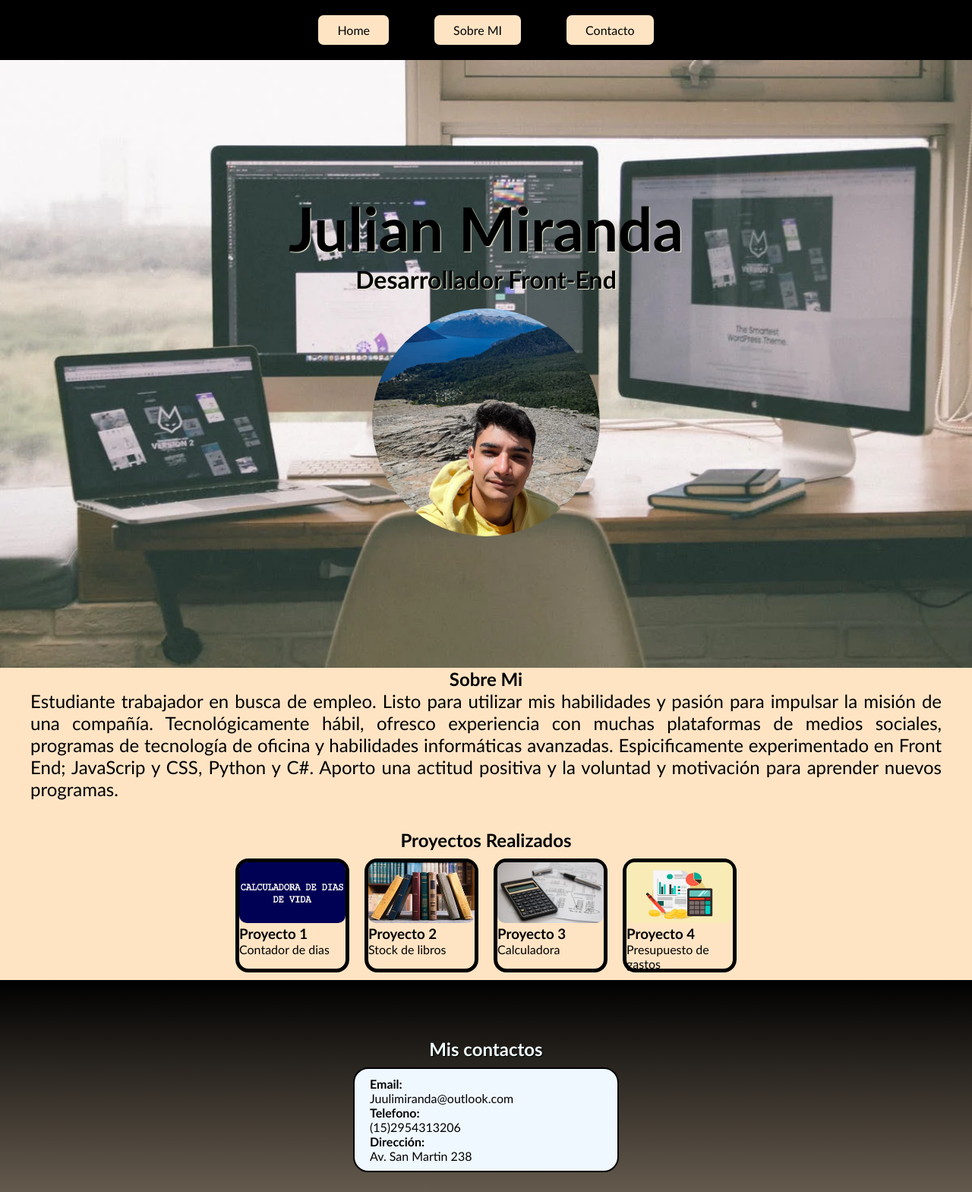
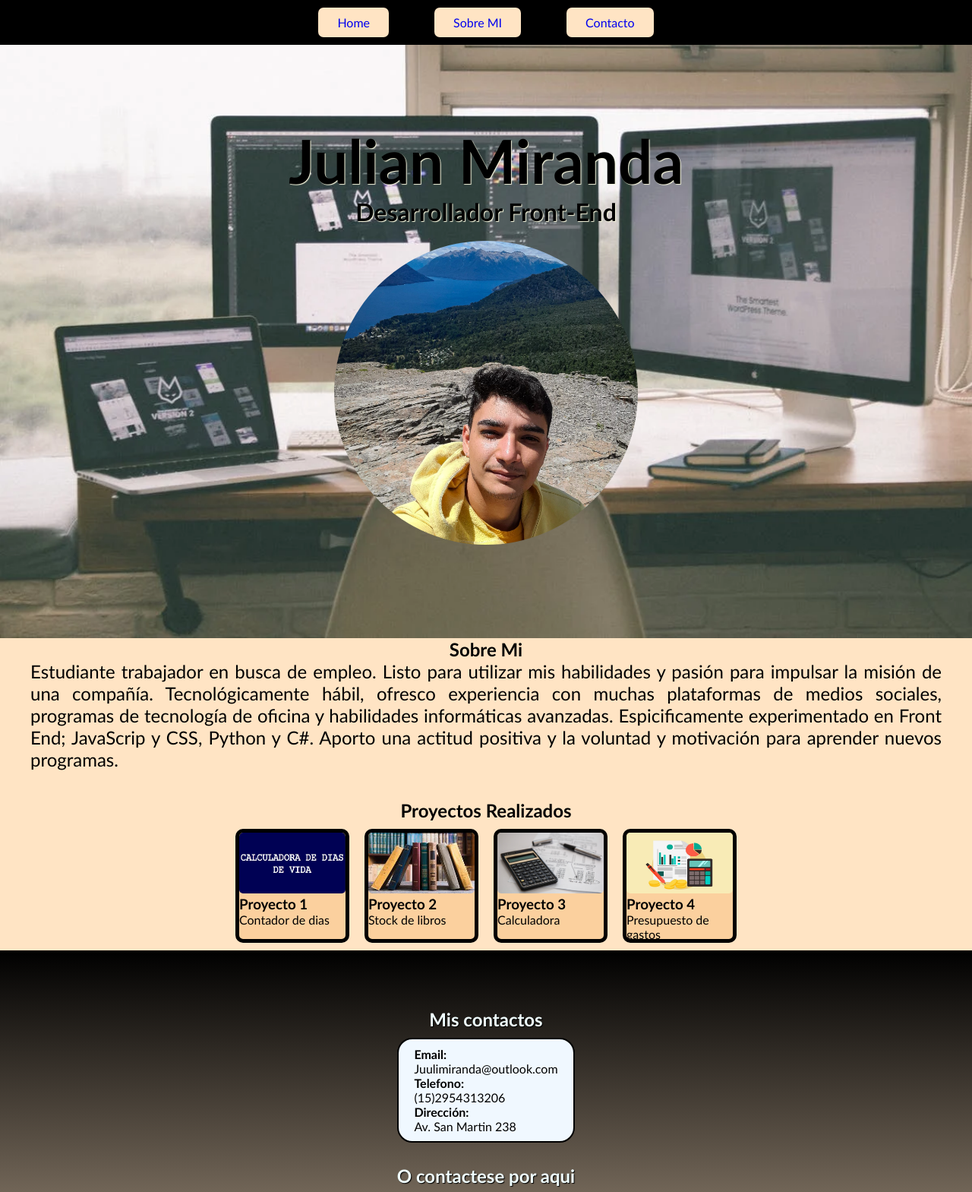
Before and after one commit to JulianMirandaR/PortafolioPersonal, a plain HTML site: page index.html in a window 1280 px wide. Shown: the top 1569 px of the page at 76% size. Drawn offline with Linux system fonts and the light colour scheme.

Commit message:
Update estilos.css

```diff
--- a/estilos.css
+++ b/estilos.css
@@ -1,11 +1,20 @@
-*{
+* {
   box-sizing: border-box;
   margin: 0;
   padding: 0;
   font-family: 'Trebuchet MS', 'Lucida Sans Unicode', 'Lucida Grande', 'Lucida Sans', Arial, sans-serif;
 }
 
-  /* Estilos para el menú de navegación */
+nav {
+  position: fixed;
+  top: 0;
+  left: 0;
+  width: 100%;
+  background-color: black;
+  color: #fff;
+  padding: 10px;
+}
+
 nav ul {
   display: flex;
   justify-content: center;
@@ -17,13 +26,8 @@ nav ul li {
   margin: 10px;
 }
 
-nav ul li a{
+nav ul li a {
   text-decoration: none;
-}
-
-nav ul li a:link,
-nav ul li a:visited {
-    color: black;
   margin: 0 20px;
   padding: 10px 25px;
   background-color: bisque;
@@ -35,7 +39,6 @@ nav ul li a:active {
   background-color: rgb(255, 209, 154);
 }
 
-  /* Estilos para la sección principal */
 section#principal {
   background-image: url(fondo1.webp);
   background-size: cover;
@@ -59,11 +62,10 @@ section#principal h2 {
 
 img#perfil {
   border-radius: 1000px;
-    width: 300px;
-    height: 300px;
+  width: 400px;
+  height: 400px;
 }
 
-  /* Estilos para la cabecera */
 header {
   position: sticky;
   top: 0;
@@ -71,14 +73,14 @@ header {
   background-color: black;
 }
 
-  /* Estilos para la sección "Sobre Mi" */
-section#sobremi {
-    background-color: bisque;
+section#sobremi,
+section#contacto {
   display: flex;
   flex-direction: column;
   justify-content: center;
   align-items: center;
   cursor: pointer;
+  background-color: bisque;
 }
 
 .texto {
@@ -109,18 +111,18 @@ section#sobremi .detalles-proyecto:active {
 
 .detalles-proyecto {
   border: 5px solid black;
+  background-color: rgba(250, 204, 149, 0.795);
   width: 150px;
   height: 150px;
   margin: 10px;
-    border-radius: 17px;
+  border-radius: 10px;
 }
 
 .detalles-proyecto img {
   width: 100%;
   height: 80px;
-    border-radius: 10px;
+  border-radius: 5px;
 }
-
 
 section#contacto {
   background: linear-gradient(black, bisque);
@@ -133,19 +135,11 @@ section#contacto h2 {
   text-shadow: 1px 1px 1px black;
 }
 
-dl {
-    margin: 10px auto;
-    width: 350px;
-    padding: 10px 20px;
-    background-color: aliceblue;
-    border-radius: 20px;
-    border: 2px solid black;
-}
+dl,
 form {
   margin: 10px auto;
   padding: 10px 20px;
   background-color: aliceblue;
-    max-width: 400px;
   border-radius: 20px;
   border: 2px solid black;
 }
@@ -166,32 +160,24 @@ form button {
   border-radius: 3px;
 }
 
-
+/* Estilos generales para pantallas más pequeñas */
 @media screen and (max-width: 768px) {
-    /* Ajustar el tamaño del texto en el menú */
   nav ul li a {
     font-size: 0.9rem;
     padding: 8px 16px;
   }
+
   nav ul li a:link,
   nav ul li a:visited {
     padding: 10px 5px;
     border-radius: 5px;
   }
 
-    nav ul {
-      display: flex;
-      justify-content: center;
-      list-style: none;
-      padding: 0;
-    }
-    /* Ajustar el tamaño de las imágenes */
   img#perfil {
     width: 200px;
     height: 200px;
   }
 
-    /* Ajustar el tamaño del formulario */
   form {
     max-width: 300px;
   }
```
Lines whose indentation alone changed are shown as unchanged.
